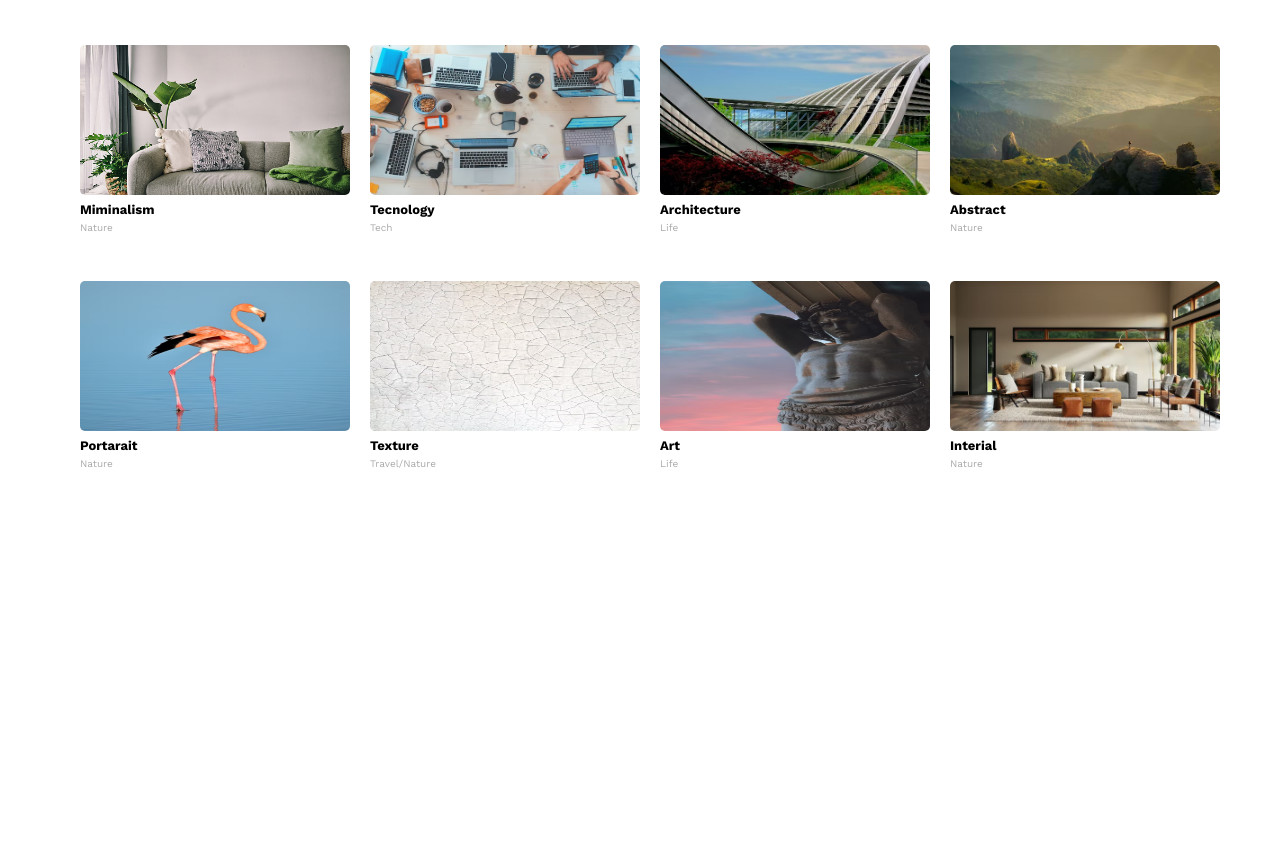
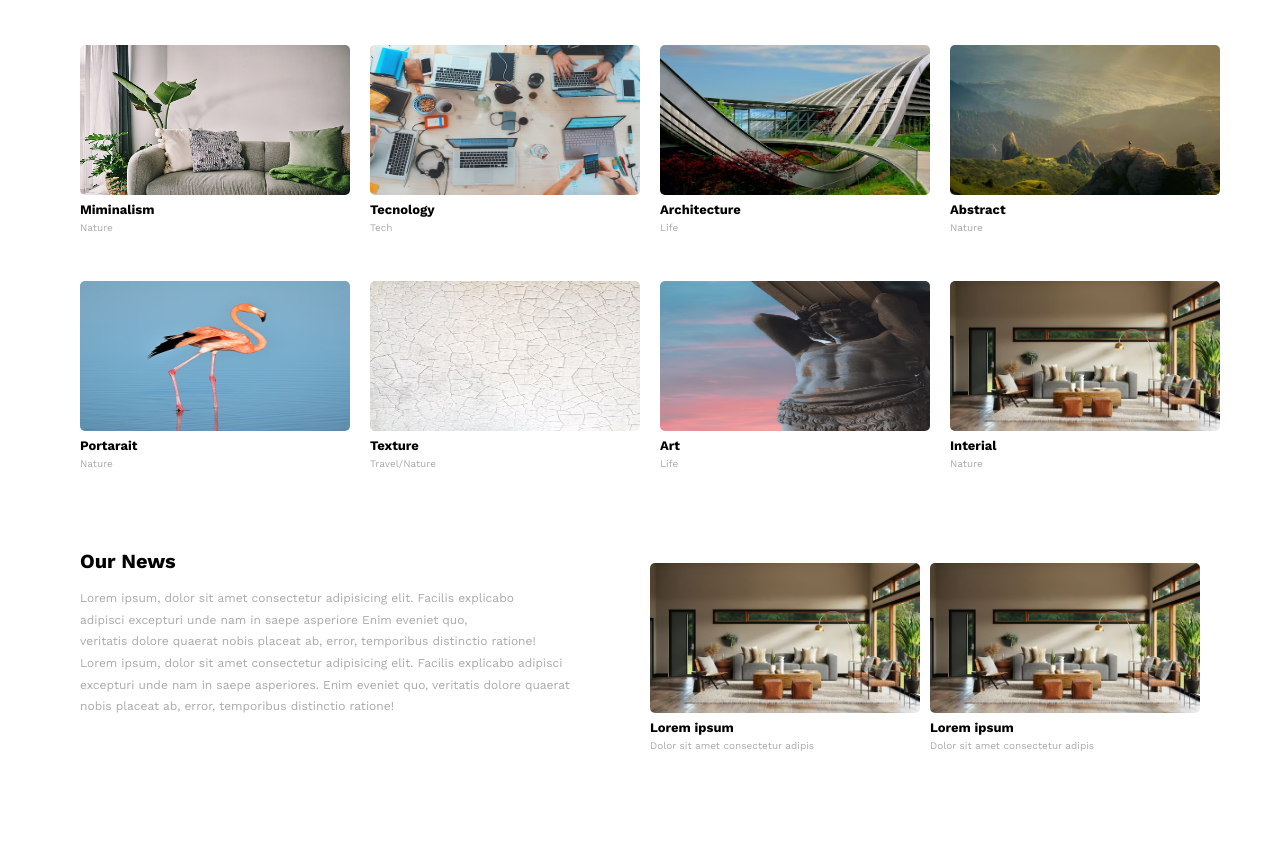
Before and after one commit to fanuelstephen/Younggeeks, a plain HTML site: page index.html in a window 1280 px wide. Shown: the part 1432-2278 px from the top of the page. Before the commit the page ends 1901 px from the top, so only its background shows below. Drawn offline with nearby package versions, Linux system fonts and the light colour scheme.

Commit message:
add news section

```diff
--- a/CSS/style.css
+++ b/CSS/style.css
@@ -210,7 +210,25 @@ h3 {
 .img-tetx {
   color: #aaa;
 }
-
+/* *************************************************************************** */
+/* NEWS */
+.news-box {
+  padding: 8rem 4rem;
+  display: flex;
+  justify-content: space-between;
+  gap: 4.8rem;
+}
+.news-img {
+  display: flex;
+  gap: 1rem;
+  align-items: center;
+}
+.news-tetx {
+  font-size: 1.2rem;
+  color: #aaa;
+  line-height: 1.8;
+  margin-bottom: 4.8rem;
+}
 /* - Font sizes (px)
 10 / 12 / 14 / 16 / 18 / 20 / 24 / 30 / 36 / 44 / 52 / 62 / 74 / 86 / 98
 
--- a/index.html
+++ b/index.html
@@ -199,6 +199,34 @@
       </div>
     </section>
 
+    <section class="news container">
+      <div class="news-box">
+        <div>
+          <h3>Our News</h3>
+        <p class="news-tetx">Lorem ipsum, dolor sit amet consectetur  adipisicing elit.
+          Facilis explicabo <br> adipisci excepturi unde nam in  saepe asperiore
+          Enim eveniet quo,  <br> veritatis dolore quaerat nobis placeat ab,
+          error, temporibus distinctio ratione! <br> Lorem ipsum, dolor sit amet
+          consectetur adipisicing elit. Facilis explicabo adipisci <br>
+          excepturi unde nam in saepe asperiores. Enim eveniet quo,
+          veritatis dolore quaerat <br> nobis placeat ab,
+          error, temporibus distinctio ratione!</p>
+        </div>
 
+      <div class="news-img">
+        <div>
+          <img class="portfolio-img" src="img/interial.avif" alt="">
+          <h6 class="img-header">Lorem ipsum</h6>
+          <P class="img-tetx">Dolor sit amet consectetur adipis</P>
+        </div>
+
+        <div>
+          <img class="portfolio-img" src="img/interial.avif" alt="">
+          <h6 class="img-header">Lorem ipsum</h6>
+          <P class="img-tetx">Dolor sit amet consectetur adipis</P>
+        </div>
+      </div>
+    </div>
+    </section>
   </body>
 </html>
```
